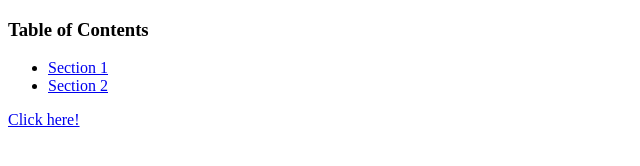
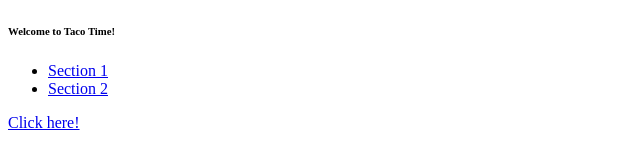
Before and after one commit to Ka254/Project0, a plain HTML site: page links0.html in a window 1280 px wide. Shown: the whole page, without its empty margins (0-640 px from the left). Drawn offline with Linux system fonts and the light colour scheme.

Commit message:
Changed the Heading

```diff
--- a/links0.html
+++ b/links0.html
@@ -4,7 +4,7 @@
     <title>My Webpage!</title>
   </head>
   <body>
-    <h3>Table of Contents</h3>
+    <h6>Welcome to Taco Time! </h6>
     <ul>
       <li><a href="#section1">Section 1</a></li>
       <li><a href="section2">Section 2</a></li>
```
